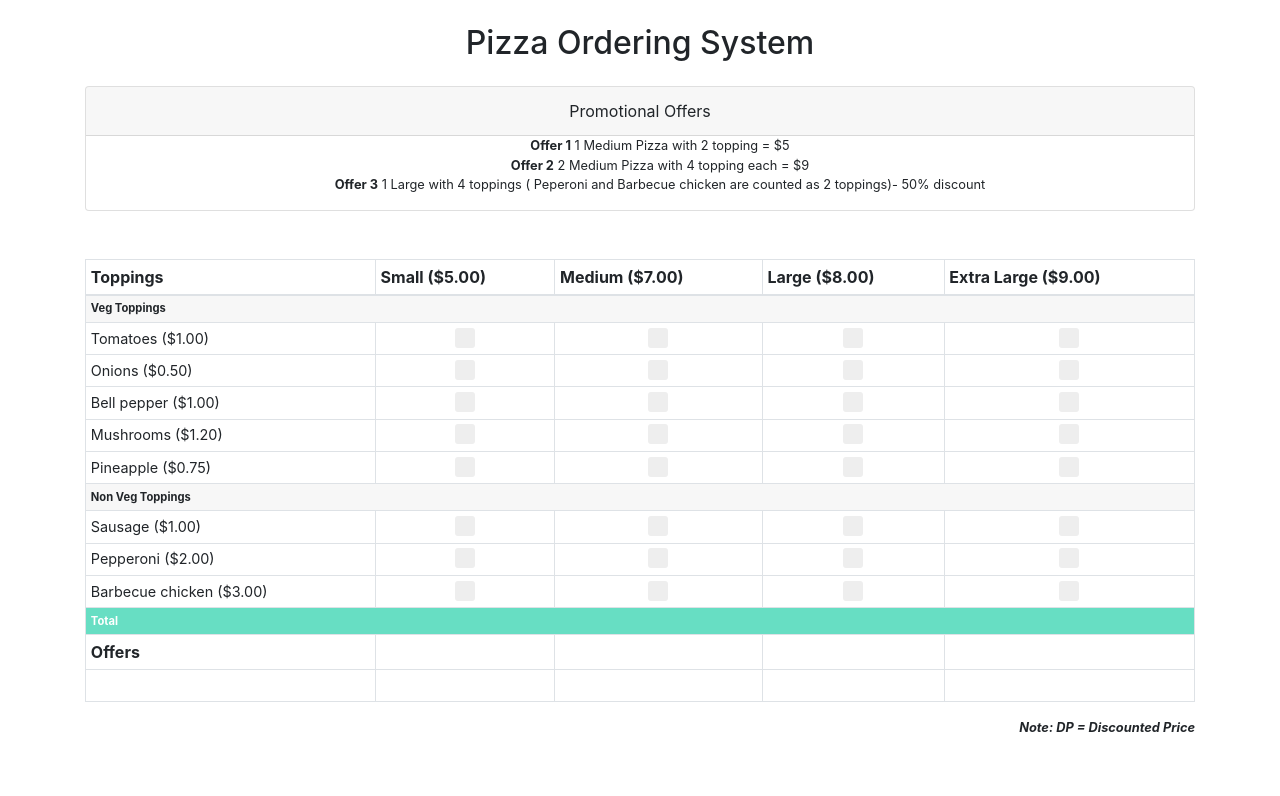
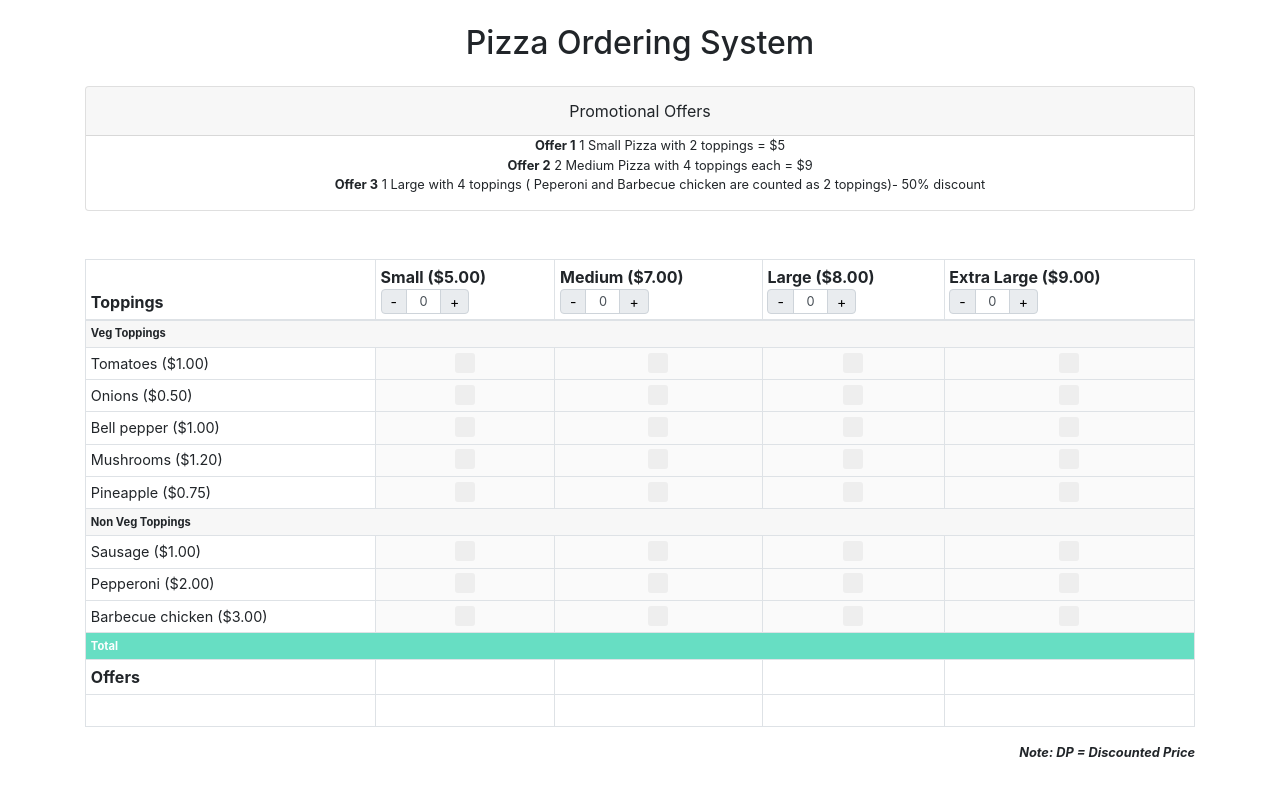
Before and after one commit to shoaib9121/pizza-ordering-system, an Angular app: page /order in a window 1280 px wide. Shown: the top 796 px of the page. Built offline with nearby package versions, Linux system fonts and the light colour scheme.

Commit message:
quantity buttons added and handled but offers still not quite up to the mark

```diff
--- a/package.json
+++ b/package.json
@@ -21,6 +21,7 @@
     "@angular/router": "~7.2.0",
     "bootstrap": "^4.3.1",
     "core-js": "^2.5.4",
+    "jquery": "^3.4.1",
     "rxjs": "~6.3.3",
     "tslib": "^1.9.0",
     "zone.js": "~0.8.26"
--- a/src/app/pizza-order/pizza-order.component.html
+++ b/src/app/pizza-order/pizza-order.component.html
@@ -7,8 +7,8 @@
     </div>
     <div class="card-block">
       <ul class="list">
-        <li class="item"><strong>Offer 1</strong> 1 Medium Pizza with 2 topping = $5</li>
-        <li class="item"><strong>Offer 2</strong> 2 Medium Pizza with 4 topping each = $9</li>
+        <li class="item"><strong>Offer 1</strong> 1 Small Pizza with 2 toppings = $5</li>
+        <li class="item"><strong>Offer 2</strong> 2 Medium Pizza with 4 toppings each = $9</li>
         <li class="item"><strong>Offer 3</strong> 1 Large with 4 toppings ( Peperoni and Barbecue chicken are counted as
           2
           toppings)- 50% discount</li>
@@ -23,10 +23,94 @@
     <thead>
       <tr>
         <th scope="col">Toppings</th>
-        <th scope="col">Small ({{pizzaSizes.small.rate | currency:'USD' }}) </th>
-        <th scope="col">Medium ({{pizzaSizes.medium.rate | currency:'USD' }})</th>
-        <th scope="col">Large ({{pizzaSizes.large.rate | currency:'USD' }})</th>
-        <th scope="col">Extra Large ({{pizzaSizes.extralarge.rate | currency:'USD' }})</th>
+        <th scope="col">Small ({{pizzaSizes.small.rate | currency:'USD' }})
+          <div class="quantity-btns input-group">
+            <div class="input-group-prepend">
+              <span class="input-group-text p-0">
+                <button type="button" class="btn btn-sm bg-transparent btn-number pt-0 pb-0" data-type="minus"
+                  data-field="small" (click)="plusminus($event)">
+                  -
+                </button>
+              </span>
+            </div>
+            <input type="text" name="small" class="form-control p-0 text-center input-number" value="0" min="0"
+              max="1">
+            <div class="input-group-append">
+              <span class="input-group-text p-0">
+                <button type="button" class="btn btn-sm bg-transparent btn-number pt-0 pb-0" data-type="plus"
+                  data-field="small" (click)="plusminus($event)">
+                  +
+                </button>
+              </span>
+            </div>
+          </div>
+        </th>
+        <th scope="col">Medium ({{pizzaSizes.medium.rate | currency:'USD' }})
+          <div class="quantity-btns input-group">
+            <div class="input-group-prepend">
+              <span class="input-group-text p-0">
+                <button type="button" class="btn btn-sm bg-transparent btn-number pt-0 pb-0" data-type="minus"
+                  data-field="medium" (click)="plusminus($event)">
+                  -
+                </button>
+              </span>
+            </div>
+            <input type="text" name="medium" class="form-control p-0 text-center input-number" value="0" min="0"
+              max="2">
+            <div class="input-group-append">
+              <span class="input-group-text p-0">
+                <button type="button" class="btn btn-sm bg-transparent btn-number pt-0 pb-0" data-type="plus"
+                  data-field="medium" (click)="plusminus($event)">
+                  +
+                </button>
+              </span>
+            </div>
+          </div>
+        </th>
+        <th scope="col">Large ({{pizzaSizes.large.rate | currency:'USD' }})
+          <div class="quantity-btns input-group">
+            <div class="input-group-prepend">
+              <span class="input-group-text p-0">
+                <button type="button" class="btn btn-sm bg-transparent btn-number pt-0 pb-0" data-type="minus"
+                  data-field="large" (click)="plusminus($event)">
+                  -
+                </button>
+              </span>
+            </div>
+            <input type="text" name="large" class="form-control p-0 text-center input-number" value="0" min="0"
+              max="1">
+            <div class="input-group-append">
+              <span class="input-group-text p-0">
+                <button type="button" class="btn btn-sm bg-transparent btn-number pt-0 pb-0" data-type="plus"
+                  data-field="large" (click)="plusminus($event)">
+                  +
+                </button>
+              </span>
+            </div>
+          </div>
+        </th>
+        <th scope="col">Extra Large ({{pizzaSizes.extralarge.rate | currency:'USD' }})
+          <div class="quantity-btns input-group">
+            <div class="input-group-prepend">
+              <span class="input-group-text p-0">
+                <button type="button" class="btn btn-sm bg-transparent btn-number pt-0 pb-0" data-type="minus"
+                  data-field="extralarge" (click)="plusminus($event)">
+                  -
+                </button>
+              </span>
+            </div>
+            <input type="text" name="extralarge" class="form-control p-0 text-center input-number" value="0" min="0"
+              max="1">
+            <div class="input-group-append">
+              <span class="input-group-text p-0">
+                <button type="button" class="btn btn-sm bg-transparent btn-number pt-0 pb-0" data-type="plus"
+                  data-field="extralarge" (click)="plusminus($event)">
+                  +
+                </button>
+              </span>
+            </div>
+          </div>
+        </th>
       </tr>
     </thead>
     <tbody>
@@ -35,31 +119,31 @@
       </tr>
       <tr *ngFor="let veg of toppings.veg; let i = index">
         <td scope="row">{{veg.name}} ({{veg.rate | currency:'USD'}})</td>
-        <td>
+        <td [ngClass]="{'disabled': order.small.length<1}">
           <label class="checkbox-outer">
-            <input id="{{'sm-'+i}}" type="checkbox" [value]="veg.rate" data-size="small"
-              (click)="chooseItem($event, veg)">
+            <input id="{{'sm-v-'+i}}" class="small-checkbox" type="checkbox" [value]="veg.rate" data-size="small"
+              [disabled]="order.small.length<1" (click)="chooseToppingItem($event, veg)">
             <span class="checkmark"></span>
           </label>
         </td>
-        <td>
+        <td [ngClass]="{'disabled': order.medium.length<1}">
           <label class="checkbox-outer">
-            <input id="{{'md-'+i}}" type="checkbox" [value]="veg.rate" data-size="medium"
-              (click)="chooseItem($event, veg)">
+            <input id="{{'md-v-'+i}}" class="medium-checkbox" type="checkbox" [value]="veg.rate" data-size="medium"
+              [disabled]="order.medium.length<1" (click)="chooseToppingItem($event, veg)">
             <span class="checkmark"></span>
           </label>
         </td>
-        <td>
+        <td [ngClass]="{'disabled': order.large.length<1}">
           <label class="checkbox-outer">
-            <input id="{{'lg-'+i}}" type="checkbox" [value]="veg.rate" data-size="large"
-              (click)="chooseItem($event, veg)">
+            <input id="{{'lg-v-'+i}}" class="large-checkbox" type="checkbox" [value]="veg.rate" data-size="large"
+              [disabled]="order.large.length<1" (click)="chooseToppingItem($event, veg)">
             <span class="checkmark"></span>
           </label>
         </td>
-        <td>
+        <td [ngClass]="{'disabled': order.extralarge.length<1}">
           <label class="checkbox-outer">
-            <input id="{{'xlg-'+i}}" type="checkbox" [value]="veg.rate" data-size="extralarge"
-              (click)="chooseItem($event, veg)">
+            <input id="{{'xlg-v-'+i}}" class="extralarge-checkbox" type="checkbox" [value]="veg.rate" data-size="extralarge"
+              [disabled]="order.extralarge.length<1" (click)="chooseToppingItem($event, veg)">
             <span class="checkmark"></span>
           </label>
         </td>
@@ -69,31 +153,31 @@
       </tr>
       <tr *ngFor="let veg of toppings.nonveg; let i = index">
         <td scope="row">{{veg.name}} ({{veg.rate | currency:'USD'}})</td>
-        <td>
+        <td [ngClass]="{'disabled': order.small.length<1}">
           <label class="checkbox-outer">
-            <input id="{{'sm-'+i}}" type="checkbox" [value]="veg.rate" data-size="small"
-              (click)="chooseItem($event, veg)">
+            <input id="{{'sm-nv-'+i}}" class="small-checkbox" type="checkbox" [value]="veg.rate" data-size="small"
+              [disabled]="order.small.length<1" (click)="chooseToppingItem($event, veg)">
             <span class="checkmark"></span>
           </label>
         </td>
-        <td>
+        <td [ngClass]="{'disabled': order.medium.length<1}">
           <label class="checkbox-outer">
-            <input id="{{'md-'+i}}" type="checkbox" [value]="veg.rate" data-size="medium"
-              (click)="chooseItem($event, veg)">
+            <input id="{{'md-nv-'+i}}" class="medium-checkbox" type="checkbox" [value]="veg.rate" data-size="medium"
+              [disabled]="order.medium.length<1" (click)="chooseToppingItem($event, veg)">
             <span class="checkmark"></span>
           </label>
         </td>
-        <td>
+        <td [ngClass]="{'disabled': order.large.length<1}">
           <label class="checkbox-outer">
-            <input id="{{'lg-'+i}}" type="checkbox" [value]="veg.rate" data-size="large"
-              (click)="chooseItem($event, veg)">
+            <input id="{{'lg-nv-'+i}}" class="large-checkbox" type="checkbox" [value]="veg.rate" data-size="large"
+              [disabled]="order.large.length<1" (click)="chooseToppingItem($event, veg)">
             <span class="checkmark"></span>
           </label>
         </td>
-        <td>
+        <td [ngClass]="{'disabled': order.extralarge.length<1}">
           <label class="checkbox-outer">
-            <input id="{{'xlg-'+i}}" type="checkbox" [value]="veg.rate" data-size="extralarge"
-              (click)="chooseItem($event, veg)">
+            <input id="{{'xlg-nv-'+i}}" class="extralarge-checkbox" type="checkbox" [value]="veg.rate" data-size="extralarge"
+              [disabled]="order.extralarge.length<1" (click)="chooseToppingItem($event, veg)">
             <span class="checkmark"></span>
           </label>
         </td>
@@ -103,8 +187,8 @@
       </tr>
       <tr>
         <th>Offers</th>
-        <td></td>
         <td>{{offer1}}</td>
+        <td>{{offer2}}</td>
         <td>{{offer3}}</td>
         <td></td>
       </tr>
--- a/src/app/pizza-order/pizza-order.component.scss
+++ b/src/app/pizza-order/pizza-order.component.scss
@@ -1,3 +1,12 @@
+.quantity-btns {
+    input{
+        max-width: 35px;
+        font-size: 0.8rem;
+    }
+    .btn-number:focus{
+        box-shadow: none;
+    }
+}
 .list {
     list-style-type: none;
 
@@ -14,11 +23,23 @@
     }
     td {
         font-size: 0.9rem;
+        position: relative;
         .strike {
             text-decoration: line-through;
             color          : red;
         }
     }
+    td.disabled {
+        background: #fafafa;
+    }
+    // td.disabled:before {
+    //     background: #fafafa;
+    //     position: absolute;
+    //     z-index: 9;
+    //     top: 0;
+    //     left: 0;
+    //     width: 100%;
+    // }
     .total{
         font-size: 0.7rem;
         background-color: #67dec3;
@@ -42,9 +63,12 @@
 .checkbox-outer input {
     position: absolute;
     opacity : 0;
-    cursor  : pointer;
     height  : 0;
     width   : 0;
+}
+
+.checkbox-outer input:not(disabled) {
+    cursor  : pointer;
 }
 
 .checkmark {
@@ -58,8 +82,12 @@
     transform       : translateX(-50%);
 }
 
-.checkbox-outer:hover input~.checkmark {
-    background-color: #ccc;
+// .checkbox-outer:hover input~.checkmark {
+//     background-color: #ccc;
+// }
+
+.checkbox-outer input:disabled {
+    cursor: not-allowed;
 }
 
 .checkbox-outer input:checked~.checkmark {
--- a/src/app/pizza-order/pizza-order.component.ts
+++ b/src/app/pizza-order/pizza-order.component.ts
@@ -1,18 +1,20 @@
-import { Component, OnInit } from '@angular/core';
+import { Component, OnInit, AfterViewInit } from '@angular/core';
+import * as $ from 'jquery';
 
 @Component({
   selector: 'app-pizza-order',
   templateUrl: './pizza-order.component.html',
   styleUrls: ['./pizza-order.component.scss']
 })
-export class PizzaOrderComponent implements OnInit {
+export class PizzaOrderComponent implements OnInit, AfterViewInit {
   constructor() { }
   offer1;
   offer2;
   offer3;
   lgdiscount;
   mddiscount;
-  showStriked;
+  smdiscount;
+  showDiscounted;
   toppings: any = {
     veg: [
       {
@@ -55,16 +57,16 @@ export class PizzaOrderComponent implements OnInit {
 
   pizzaSizes: any = {
     small: {
-      rate: 5
+      rate: 5.00
     },
     medium: {
-      rate: 7
+      rate: 7.00
     },
     large: {
-      rate: 8
+      rate: 8.00
     },
     extralarge: {
-      rate: 9
+      rate: 9.00
     }
   }
 
@@ -78,7 +80,11 @@ export class PizzaOrderComponent implements OnInit {
   ngOnInit() {
   }
 
-  chooseItem(e, obj) {
+  ngAfterViewInit() {
+    // this.inputButtons();
+  }
+
+  chooseToppingItem(e, obj) {
     let target = e.currentTarget,
       id = target.getAttribute('id'),
       value = target.value,
@@ -94,82 +100,197 @@ export class PizzaOrderComponent implements OnInit {
     }
 
     if (item.checked) {
-      this.order[size].push(item)
+      this.order[size].forEach((val, i) => {
+        this.order[size][i].toppings.push(item)
+      })
     } else {
       let index;
-      let checkItem = this.order[size].find((element, i) => {
+      // this.order[size].forEach((val, i) => {
+      let checkItem = this.order[size][0]["toppings"].find((element, j) => {
         if (element.id === item.id) {
-          index = i;
+          index = j;
           return element;
         }
       });
-      this.order[size].splice(index, 1)
+      // })
+      this.order[size].forEach((val, k) => {
+        this.order[size][k].toppings.splice(index, 1)
+      })
     }
-    // console.log(this.order.large)
+    console.log(this.order.medium)
     this.checkPromotions();
+  }
+
+  plusminus(e) {
+    let target = e.currentTarget;
+    let parent = $(target).parents('.quantity-btns');
+    let size = target.getAttribute('data-field');
+    let type = target.getAttribute('data-type');
+    var input = parent.find("input[name='" + size + "']");
+    var currentVal = parseInt(input.val());
+    if (!isNaN(currentVal)) {
+      if (type == 'minus') {
+
+        if (currentVal > input.attr('min')) {
+          currentVal--;
+          input.val(currentVal).change();
+          this.orderQuantity(size, currentVal, type)
+        }
+        if (parseInt(input.val()) == input.attr('min')) {
+          $(this).attr('disabled', true);
+        }
+
+      } else if (type == 'plus') {
+
+        if (currentVal < input.attr('max')) {
+          currentVal++;
+          input.val(currentVal).change();
+          this.orderQuantity(size, currentVal, type)
+        }
+        if (parseInt(input.val()) == input.attr('max')) {
+          $(this).attr('disabled', true);
+        }
+
+      }
+      this.checkPromotions();
+    } else {
+      input.val(0);
+    }
+
+  }
+
+  orderQuantity(size, currentVal, type) {
+    // if (currentVal > 0) {
+    if (type == 'plus') {
+      var cloneDeal = JSON.parse(JSON.stringify(this.order[size]));
+      // cloneDeal = cloneDeal.length>0 ? cloneDeal[0] : [];
+      if (cloneDeal.length > 0) {
+        this.order[size].push(cloneDeal[0]);
+      } else { // NO TOPPING ADDED BY DEFAULT
+        this.order[size].push({
+          rate: this.pizzaSizes[size].rate,
+          toppings: []
+        });
+      }
+    } else {
+      this.order[size].splice(0, 1);
+      if (this.order[size].length == 0) {
+        // let els = <HTMLCollection>document.getElementsByClassName(size + '-checkbox');
+        let els = document.getElementsByClassName(size + '-checkbox');
+        // let els = $('.'+size+'-checkbox');
+        console.log('els', els)
+        Array.prototype.forEach.call(els, function (el, i) {
+          el.checked = false;
+          console.log(el.checked);
+        });
+      }
+    }
+    // }
+    console.log(this.order)
   }
 
   checkPromotions() {
     // OFFER 1
-    if (this.order.medium.length >= 2) {this.offer1 = "Offer 1";} else { this.offer1 = "";}
+    if (this.order.small.length >= 1) {
+      this.order.small.forEach(el => {
+        if ('toppings' in el) {
+          let toppings = el.toppings;
+          if (toppings.length == 2) {
+            this.offer1 = "Offer 1 - Applied";
+          } else { this.offer1 = null; }
+        }
+      })
+    } else { this.offer1 = null; }
+
+    // OFFER 2
+    if (this.order.medium.length == 2) {
+      this.order.medium.forEach(deal => {
+        if ('toppings' in deal) {
+          let toppings = deal.toppings;
+          if (toppings.length == 4) {
+            this.offer2 = "Offer 2 - Applied";
+          } else { this.offer2 = null; }
+        }
+      })
+    } else { this.offer2 = null; }
 
     // OFFER 3
-    if (this.order.large.length >= 4) {
+    if (this.order.large.length >= 1) {
       let pep = false, bbq = false, matched = [];
+      this.order.large.forEach(deal => {
+        if ('toppings' in deal) {
+          let toppings = deal.toppings;
+          toppings.forEach(topping => {
+            if (topping.name.toLowerCase() === 'pepperoni') pep = true;
+            if (topping.name.toLowerCase() === 'barbecue chicken') bbq = true;
+          })
+        }
+      })
+      if (pep && bbq) { this.offer3 = "Offer 3 - Applied"; }
+      else { this.offer3 = null; }
 
-      this.order.large.forEach(el => {
-        if (el.name.toLowerCase() === 'pepperoni') pep = true;
-        if (el.name.toLowerCase() === 'barbecue chicken') bbq = true;
-      })
-      if (pep && bbq) {this.offer3 = "Offer 3";}
-      else {this.offer3 = "";}
-    } else {this.offer3 = "";}
+    } else { this.offer3 = null; }
 
   }
 
-  getPrice(array, size) {
-    let sumPrice = 0;
-    if (array.length > 0) {
+  getPrice(orderArr, size) {
+    let sumPrice = 0, qty = 0, rate;
+    if (orderArr.length > 0) {
       switch (size) {
         case 'small':
-          sumPrice += 5.00;
+          sumPrice += this.pizzaSizes.small.rate;
           break;
         case 'medium':
-          sumPrice += 7.00;
+          sumPrice += this.pizzaSizes.medium.rate;
           break;
         case 'large':
-          sumPrice += 8.00;;
+          sumPrice += this.pizzaSizes.large.rate;
           break;
         case 'extralarge':
-          sumPrice += 9.00;;
+          sumPrice += this.pizzaSizes.extralarge.rate;
           break;
         default:
-          sumPrice += 0.00;;
+          sumPrice += 0.00;
       }
-
+      orderArr.forEach((element, i) => {
+        qty++;
+        if ('rate' in element) {
+          rate = parseFloat(element['rate']);
+        }
+        let toppings = 'toppings' in element ? element.toppings : [];
+        if (toppings.length > 0) {
+          toppings.forEach(topping => {
+            sumPrice += parseFloat(topping.rate);
+          })
+        }
+      });
+      sumPrice += (rate * (qty - 1)); // DEDUCT DEFAULT SIZE RATE FROM NO.OF QUANTITY AS IT HAS ALREADY BEEN ADDED ONCE IN SWITCH CASE ABOVE
     }
 
-    array.forEach(element => {
-      sumPrice += parseFloat(element.rate);
-    });
-
     // HANDLE OFFER 3
-    if ((array.length > 0 && size == 'large') && this.offer3 && sumPrice > 0) {
-      this.lgdiscount = (sumPrice / 2).toFixed(2);
+    if ((orderArr.length > 0 && size == 'large') && this.offer3 && sumPrice > 0) {
+      this.lgdiscount = (sumPrice / 2);
       console.log(this.lgdiscount)
       sumPrice = sumPrice;
-      return `<b>DP: $${this.lgdiscount}</b>`;
+      return `<b>DP: $${this.lgdiscount.toFixed(2)}</b>`;
       // return `<span class='strike'> $${sumPrice} </span> $${this.lgdiscount}`;
     }
-    // HANDLE OFFER 1
-    else if (this.offer1 && size == 'medium' && sumPrice > 0) {
-      this.mddiscount = (sumPrice - 5).toFixed(2);
-      this.showStriked = true;
-      return `<b>DP: $${this.mddiscount} </b>`;
+    // HANDLE OFFER 2
+    else if (this.offer2 && size == 'medium' && sumPrice > 0) {
+      this.mddiscount = this.pizzaSizes.medium.rate;
+      this.showDiscounted = true;
+      return `<b>DP: $9.00 </b>`;
       // return `<span class='strike'> $${sumPrice} </span> $${this.mddiscount}`;
     }
+    // HANDLE OFFER 1
+    else if (this.offer1 && size == 'small' && sumPrice > 0) {
+      this.smdiscount = this.pizzaSizes.small.rate;
+      this.showDiscounted = true;
+      return `<b>DP: $${this.smdiscount.toFixed(2)} </b>`;
+      // return `<span class='strike'> $${sumPrice} </span> $${this.smdiscount}`;
+    }
     else {
-      return `<b> ${sumPrice == 0 ? "" : '$'+sumPrice} </b>`;
+      return `<b> ${sumPrice == 0 ? "" : '$' + sumPrice.toFixed(2)} </b>`;
     }
   }
 }
```
Also changed, not shown: 1 other file (tests, documents, lock files or other folders).
